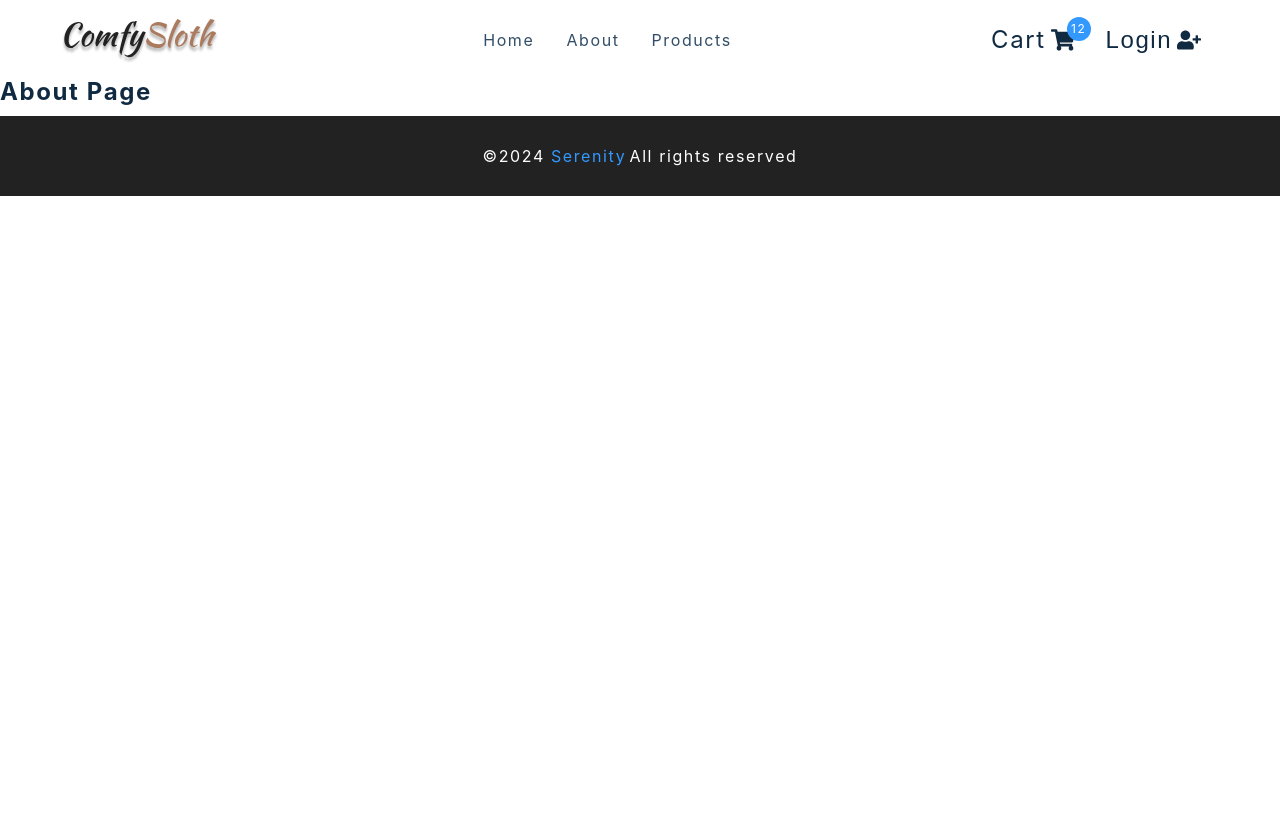
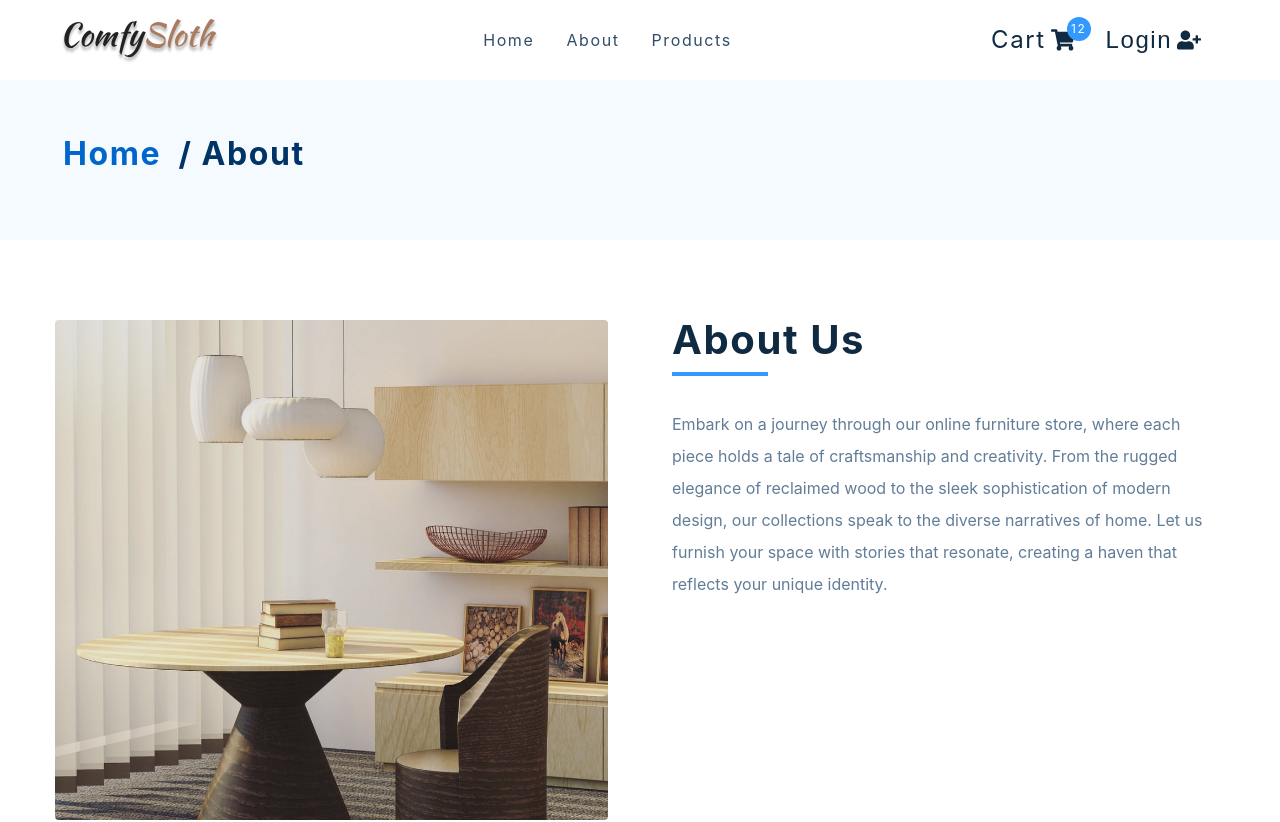
Before and after one commit to muhammad-gamal11/serenity-reactjs, a React (Create React App) app: page /about in a window 1280 px wide. Shown: the top 822 px of the page. Before the commit the page ends 800 px from the top, so only its background shows below. Built offline with nearby package versions, Linux system fonts and the light colour scheme; the HTML template or start-up script is replaced by a standard one.

Commit message:
updated the about page

```diff
--- a/package.json
+++ b/package.json
@@ -17,6 +17,7 @@
     "react-icons": "^4.6.0",
     "react-router-dom": "^6.22.1",
     "react-scripts": "5.0.1",
+    "sass": "^1.71.1",
     "stripe": "^10.16.0",
     "styled-components": "^5.3.6",
     "web-vitals": "^2.1.4"
--- a/src/components/PageHero.js
+++ b/src/components/PageHero.js
@@ -1,9 +1,17 @@
-import React from 'react'
-import styled from 'styled-components'
-import { Link } from 'react-router-dom'
-const PageHero = () => {
-  return <h4>page hero</h4>
-}
+import React from "react";
+import styled from "styled-components";
+import { Link } from "react-router-dom";
+const PageHero = ({ title }) => {
+  return (
+    <Wrapper>
+      <div className="section-center">
+        <h3>
+          <Link to="/">Home</Link> / {title}
+        </h3>
+      </div>
+    </Wrapper>
+  );
+};
 
 const Wrapper = styled.section`
   background: var(--clr-primary-10);
@@ -21,6 +29,6 @@ const Wrapper = styled.section`
   a:hover {
     color: var(--clr-primary-1);
   }
-`
+`;
 
-export default PageHero
+export default PageHero;
--- a/src/pages/AboutPage.js
+++ b/src/pages/AboutPage.js
@@ -1,11 +1,32 @@
-import React from 'react'
-import styled from 'styled-components'
-import { PageHero } from '../components'
-import aboutImg from '../assets/hero-bcg.jpeg'
+import React from "react";
+import styled from "styled-components";
+import { PageHero } from "../components";
+import aboutImg from "../assets/hero-bcg.jpeg";
 
 const AboutPage = () => {
-  return <h4>about page</h4>
-}
+  return (
+    <main>
+      <PageHero title="about" />
+      <Wrapper className="page section section-center">
+        <img src={aboutImg} alt="desk" />
+        <article>
+          <div className="title">
+            <h2>About us</h2>
+            <div className="underline"></div>
+          </div>
+          <p>
+            Embark on a journey through our online furniture store, where each
+            piece holds a tale of craftsmanship and creativity. From the rugged
+            elegance of reclaimed wood to the sleek sophistication of modern
+            design, our collections speak to the diverse narratives of home. Let
+            us furnish your space with stories that resonate, creating a haven
+            that reflects your unique identity.
+          </p>
+        </article>
+      </Wrapper>
+    </main>
+  );
+};
 
 const Wrapper = styled.section`
   display: grid;
@@ -33,5 +54,5 @@ const Wrapper = styled.section`
   @media (min-width: 992px) {
     grid-template-columns: 1fr 1fr;
   }
-`
-export default AboutPage
+`;
+export default AboutPage;
```
Also changed, not shown: 1 other file (tests, documents, lock files or other folders).
